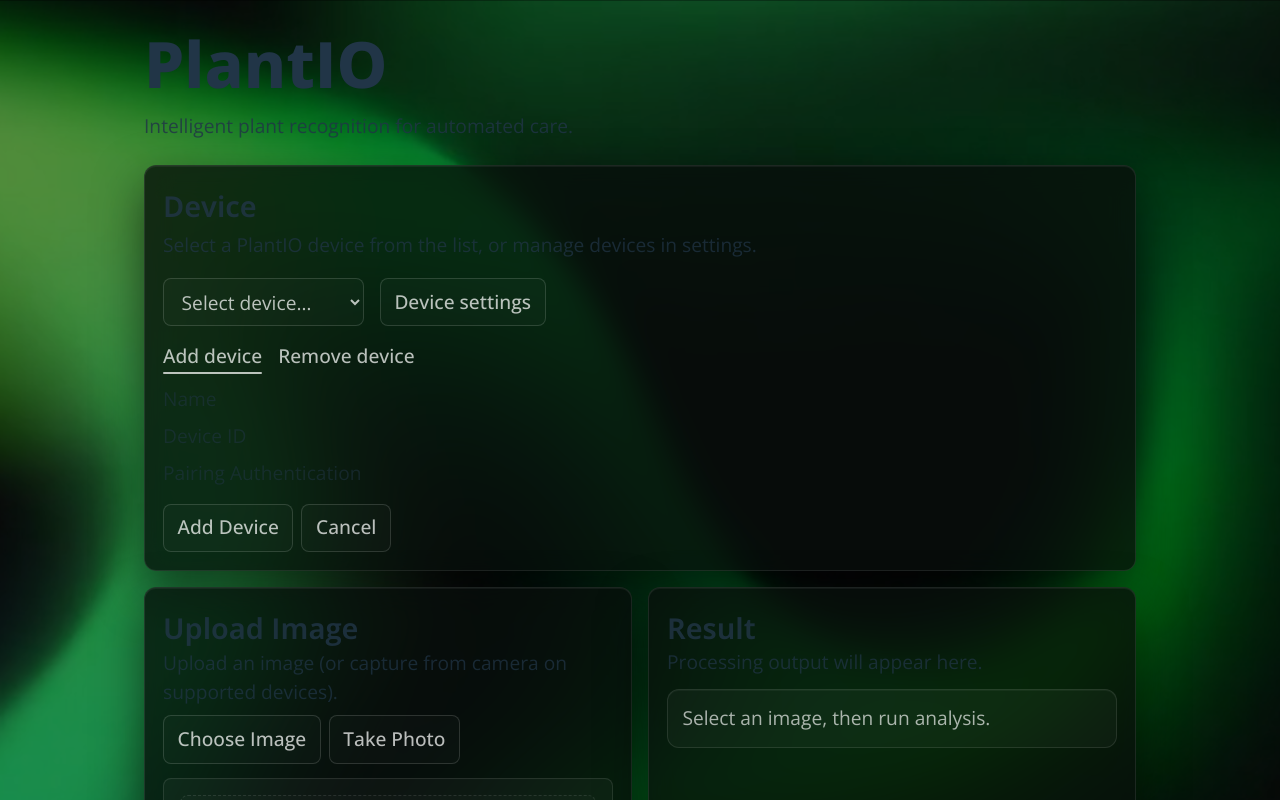
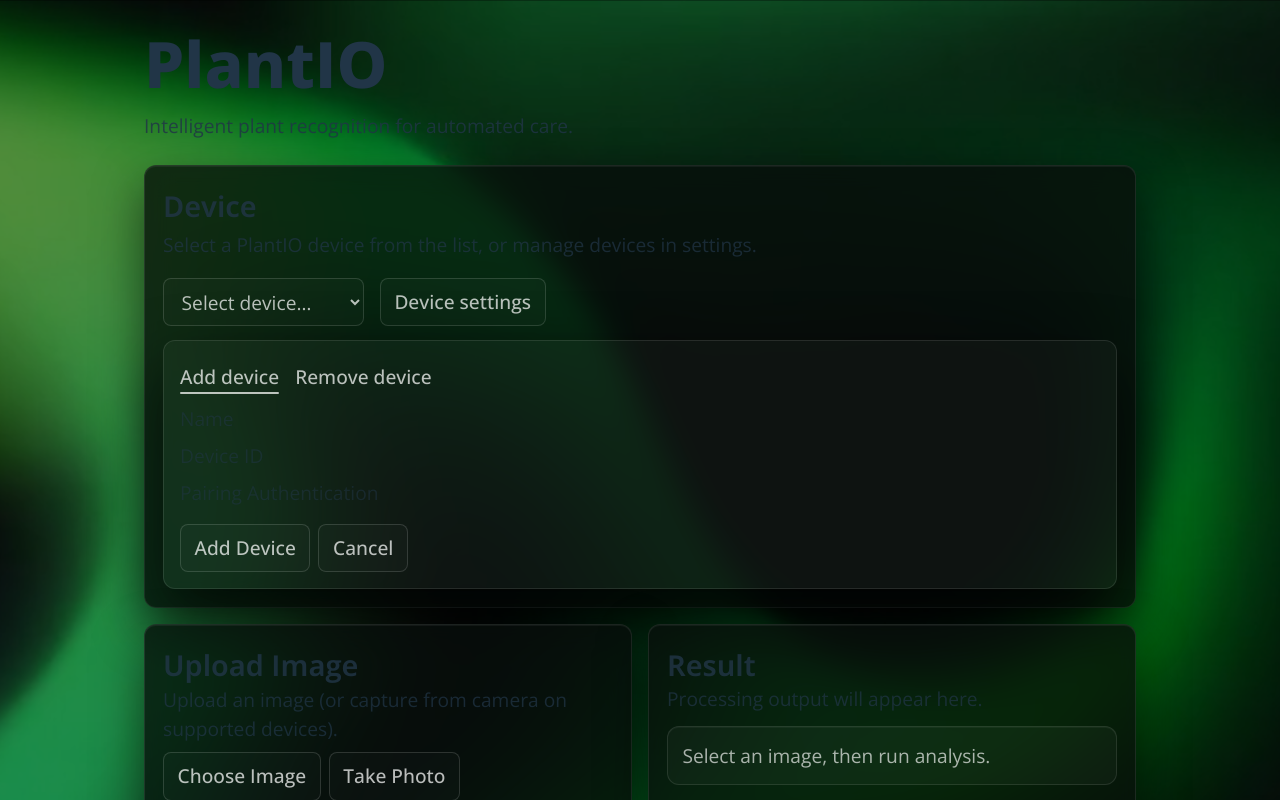
Before and after one commit to C-Gibson20/Embedded-Systems-UI, a React (Vite) app in the folder Frontend/iot-ui/: page / in a window 1280 px wide. Both pictures are taken after a click on the button "Device settings". Shown: the top 800 px of the page. Built offline with nearby package versions, Linux system fonts and the light colour scheme.

Commit message:
settings styling

```diff
--- a/Frontend/iot-ui/src/components/DevicePicker.tsx
+++ b/Frontend/iot-ui/src/components/DevicePicker.tsx
@@ -89,9 +89,11 @@ export function DevicePicker({
           role="dialog"
           aria-modal="true"
           aria-label="Device settings"
-          className="device-modal__backdrop device-modal__backdrop--open"
+          className="device-modal__backdrop"
         >
-          <div className="device-modal__panel device-modal__panel--open">
+          <div
+            className="device-modal__panel"
+          >
 
             {/* Tabs */}
             <div className="device-modal__section-tabs">
@@ -230,7 +232,6 @@ export function DevicePicker({
   );
 }
 
-
 // import {useMemo, useState} from "react";
 // import type { SavedDevice } from "../lib/devices/storage";
 // import "../styles/DevicePicker.css";
--- a/Frontend/iot-ui/src/styles/DevicePicker.css
+++ b/Frontend/iot-ui/src/styles/DevicePicker.css
@@ -1,3 +1,14 @@
+/* Panel base */
+.device-modal__panel {
+  border-radius: 0.75rem;
+  padding: 1rem;
+  margin-top: 0.2rem;
+
+  background: rgba(255, 255, 255, 0.03);
+  border: 1px solid rgba(255, 255, 255, 0.10);
+  box-shadow: 0 1.75rem 4rem rgba(0, 0, 0, 0.70);
+}
+
 .device-picker {
   border-radius: 0.75rem;
   padding: 1.125rem;
```
